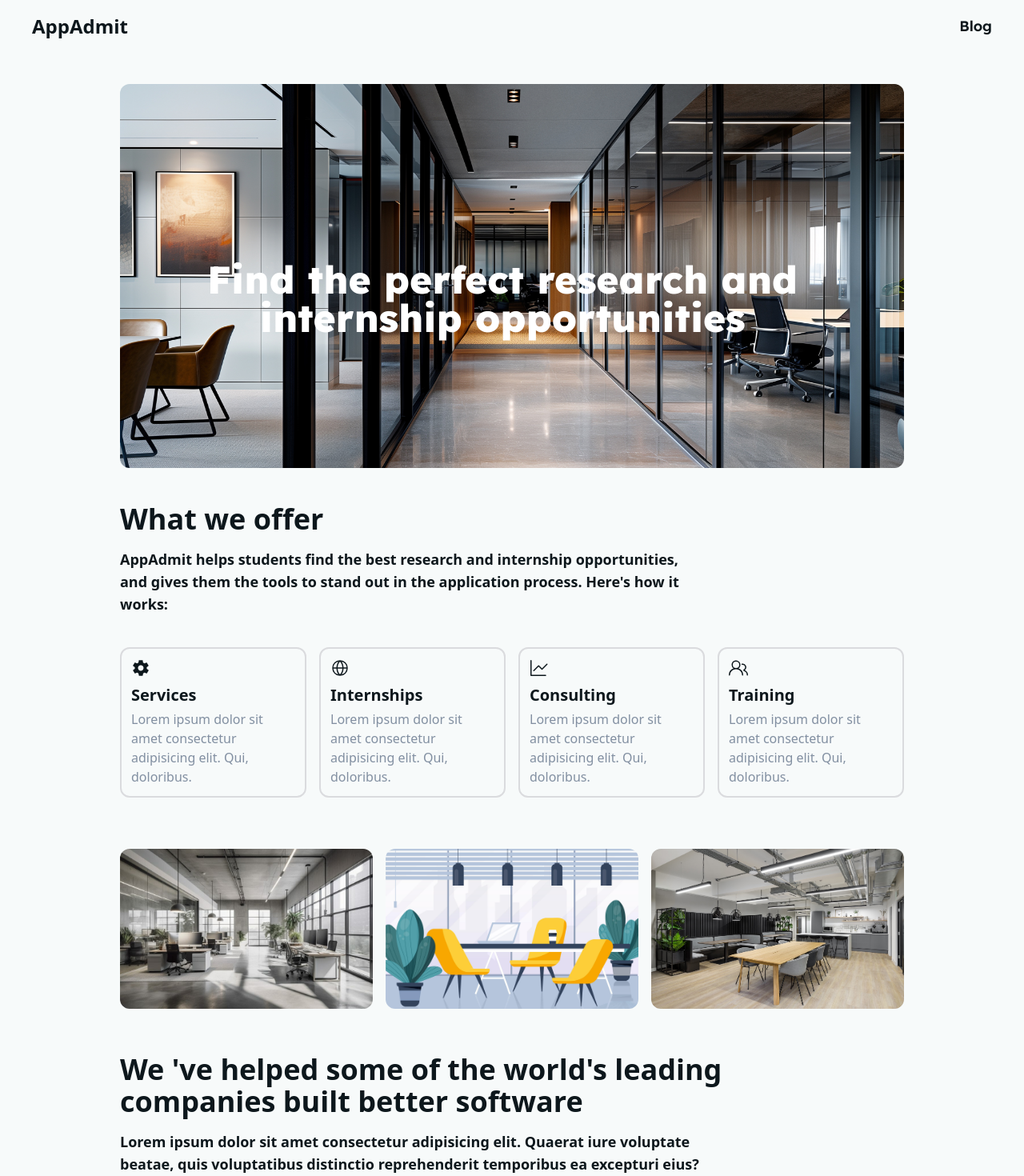
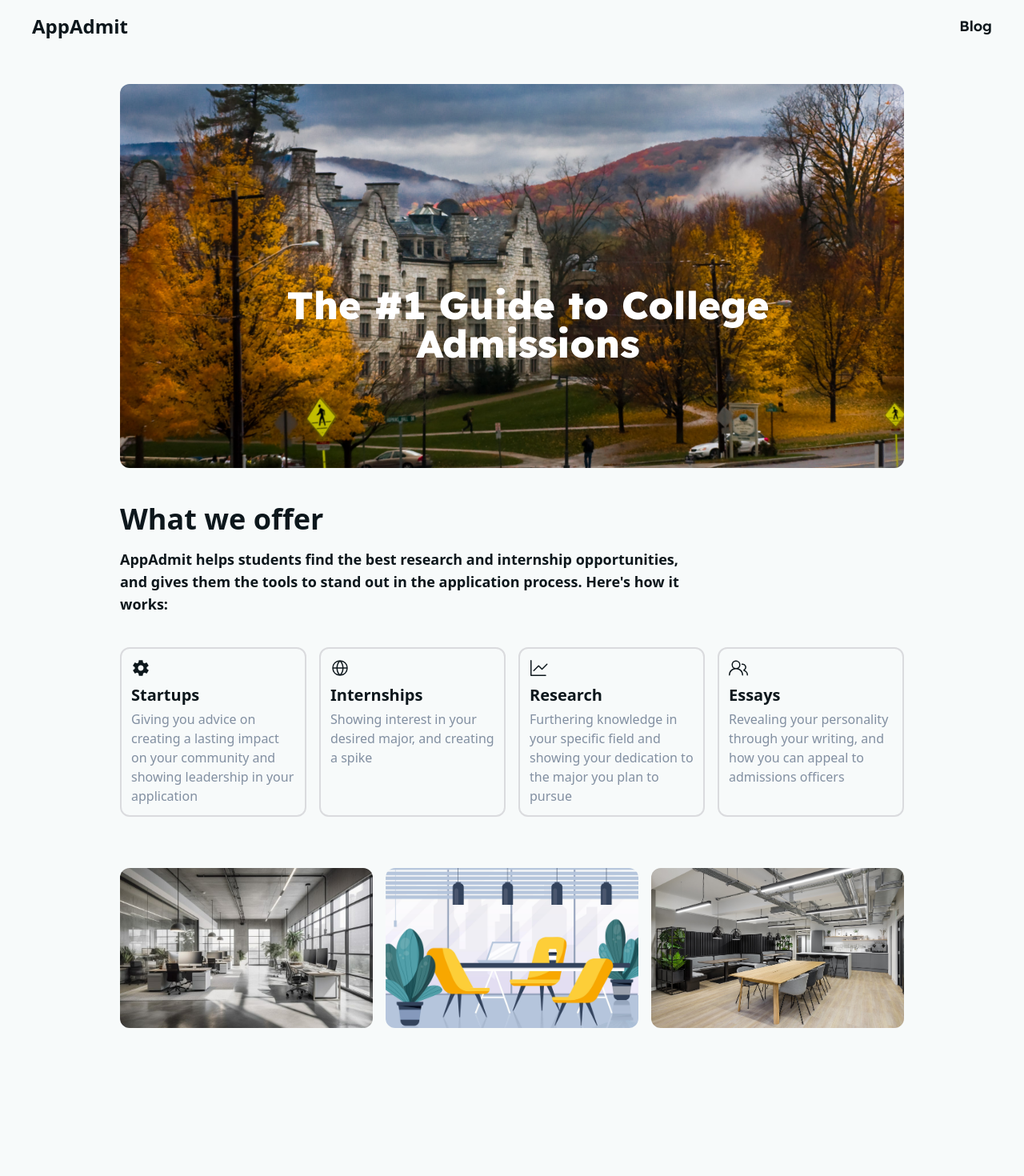
Before and after one commit to mayBeZoz/AppAdmit, a Next.js app: page / in a window 1280 px wide. Shown: the top 1470 px of the page at 80% size. After the commit the page ends 1341 px from the top, so only its background shows below. Built offline with nearby package versions, Linux system fonts and the light colour scheme.

Commit message:
removing about section from home page, changing home hero section image , changing services description and titles

```diff
--- a/src/app/(home)/_sections/Hero.tsx
+++ b/src/app/(home)/_sections/Hero.tsx
@@ -2,28 +2,20 @@ import Link from 'next/link'
 import React from 'react'
 
 function Hero() {
-    const text1 = "Find the perfect research and internship opportunities"
-    const text2 = "We help you find the best research and internship opportunities, and give you the tools to stand out in the application process."
+    const text1 = "The #1 Guide to College Admissions"
 
     return (
         <div className='container'>
-            <div className="relative flex items-end overflow-hidden pb-6 pr-6 rounded-xl h-[480px] =pl-12">
+            <div className="relative flex items-end overflow-hidden pb-6 pr-6 rounded-xl h-[480px] p-16">
                 <img
-                    src="/images/office.jpg"
+                    src="/images/home1.jpg"
                     alt="img"
-                    className='w-full absolute top-0 left-0 block h-full'
+                    className='w-full object-cover absolute top-0 left-0 block h-full'
                 />
                 <div className="relative h-full flex items-center z-20">
                     <h3 className='text-5xl mt-20 font-extrabold text-center font-lexend text-white'>{text1}</h3>
-                    {/* <p className='font-lexend text-white mt-2'>{text2}</p>
-
-                    <Link className='main_blue_button mt-8' href='/get-started'>
-                        Get Started
-                    </Link> */}
                 </div>
             </div>
-
-
         </div>
     )
 }
--- a/src/app/(home)/_sections/Services.tsx
+++ b/src/app/(home)/_sections/Services.tsx
@@ -9,7 +9,7 @@ type ServiceCardProps = {
 
 function ServiceCard({description,icon,title}:ServiceCardProps) {
     return (
-        <div className='w-full h-full rounded-xl border-zinc-300/80 border-2 p-3 flex flex-col justify-between'>
+        <div className='w-full h-full rounded-xl border-zinc-300/80 border-2 p-3 flex flex-col'>
             <div className='mb-2 text-2xl'>{icon}</div>
             <h6 className='text-xl font-bold mb-1'>{title}</h6>
             <p className='font-medium text-slate-500/80 '>{description}</p>
--- a/src/app/(home)/page.tsx
+++ b/src/app/(home)/page.tsx
@@ -8,7 +8,7 @@ export default function Home() {
         <>
             <Hero/>
             <Services/>
-            <About/>
+            {/* <About/> */}
         </>
     );
 }
--- a/src/app/blog/_sections/Articles.tsx
+++ b/src/app/blog/_sections/Articles.tsx
@@ -22,7 +22,7 @@ const ArticleCard = ({imageURL,author,heading,id,mainSection,sections}:TArticle)
 function Articles() {
 
     return (
-        <div className='mt-10 container'>
+        <div className='my-10 container'>
             <h3 className='text-xl font-bold font-lexend mb-4'>Popular Articles</h3>
             <div className='w-full grid gap-3 grid-cols-[repeat(auto-fit,minmax(300px,1fr))]'>
                 {
--- a/src/app/blog/_sections/Hero.tsx
+++ b/src/app/blog/_sections/Hero.tsx
@@ -62,7 +62,7 @@ const ArticlesSearchInput = () => {
 
 function Hero() {
     const heading = 'College Admissions'
-    const text = 'an insight and advice form students and experts'
+    const text = 'an insight and advice from students and experts'
     return (
         <div className='container'>
             <div className="relative flex items-end pl-12 pb-6 pr-6  h-[480px]">
--- a/src/app/blog/articles/[articleId]/page.tsx
+++ b/src/app/blog/articles/[articleId]/page.tsx
@@ -9,7 +9,7 @@ type ArticlePageProps = {
 
 function ArticlePage({params}:ArticlePageProps) {
     const article = articles.find(article => article.id === params.articleId)
-    console.log(article)
+
     return (
         <div className='container mt-20'>
             <h2 className='text-5xl md:text-6xl font-lexend capitalize text-center font-extrabold'>{article?.heading}</h2>
--- a/src/constants.tsx
+++ b/src/constants.tsx
@@ -29,24 +29,24 @@ export const navLinks = [
 
 export const services = [
     {
-        title:'Services',
-        description:"Lorem ipsum dolor sit amet consectetur adipisicing elit. Qui, doloribus.",
+        title:'Startups',
+        description:"Giving you advice on creating a lasting impact on your community and showing leadership in your application",
         icon:<IoMdSettings />
     },
     {
         title:'Internships',
-        description:"Lorem ipsum dolor sit amet consectetur adipisicing elit. Qui, doloribus.",
+        description:"Showing interest in your desired major, and creating a spike",
         icon:<PiGlobeSimple />
 
     },
     {
-        title:'Consulting',
-        description:"Lorem ipsum dolor sit amet consectetur adipisicing elit. Qui, doloribus.",
+        title:'Research',
+        description:"Furthering knowledge in your specific field and showing your dedication to the major you plan to pursue",
         icon:<GoGraph />
     },
     {
-        title:'Training',
-        description:"Lorem ipsum dolor sit amet consectetur adipisicing elit. Qui, doloribus.",
+        title:'Essays',
+        description:"Revealing your personality through your writing, and how you can appeal to admissions officers",
         icon:<GoPeople />
     }
 
```
Also changed, not shown: public/images/home1.jpg (added), public/images/home1.png (deleted).
